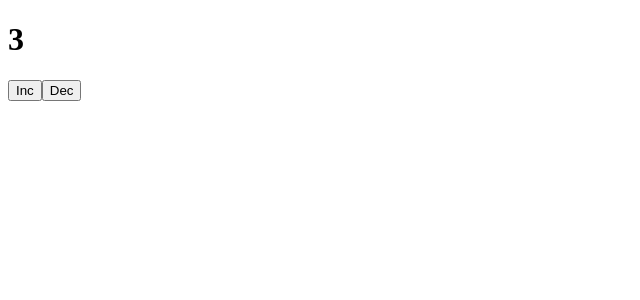
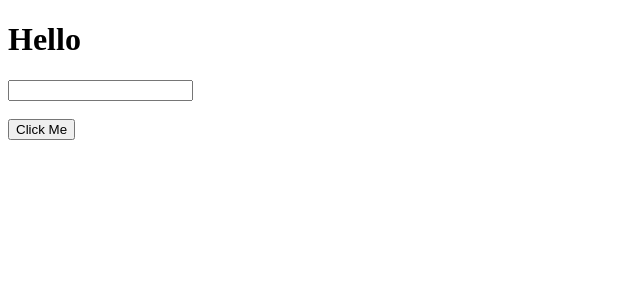
Before and after one commit to nileshborate/react-practise-2023, a React (Create React App) app: page / in a window 1280 px wide. Shown: the top 300 px of the page, without its empty margins (0-640 px from the left). Built offline with nearby package versions, Linux system fonts and the light colour scheme.

Commit message:
form control basic

```diff
--- a/src/App.js
+++ b/src/App.js
@@ -1,18 +1,22 @@
 import React, { useState } from 'react'
 
 const App = () => {
-    let [count,setCount] = useState(3)
-    const IncrementNumber = () => {
-        setCount(++count)
+    let [name,setName] = useState("")
+    const InputEvent = (e) => {
+        console.log("Name :",e.target.name);
+        console.log("Value :",e.target.value);
+        setName(e.target.value)
     }
-    const DecrementNumber = () => {
-        setCount(--count)
+    const ButtonEvent = (e) => {
+        console.log("Button : ",e.target);
     }
   return (
     <>
-        <h1>{count}</h1>
-        <button onClick={IncrementNumber}>Inc</button>
-        <button onClick={DecrementNumber}>Dec</button>
+        <div>
+            <h1>Hello {name}</h1>
+            <input type="text" onChange={InputEvent} name="myname"/> <br /><br />
+            <button onClick={ButtonEvent}>Click Me</button>
+        </div>
     </>
   )
 }
```
